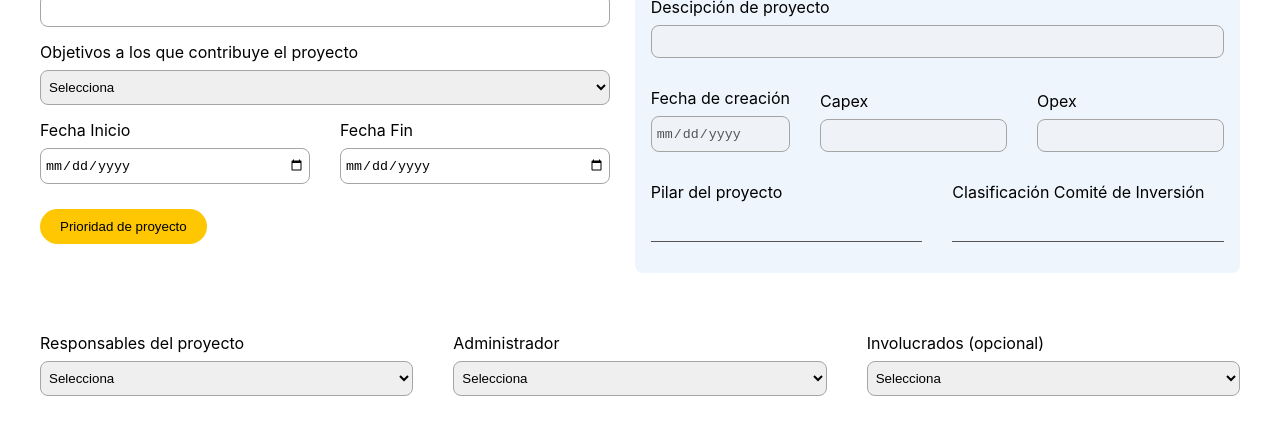
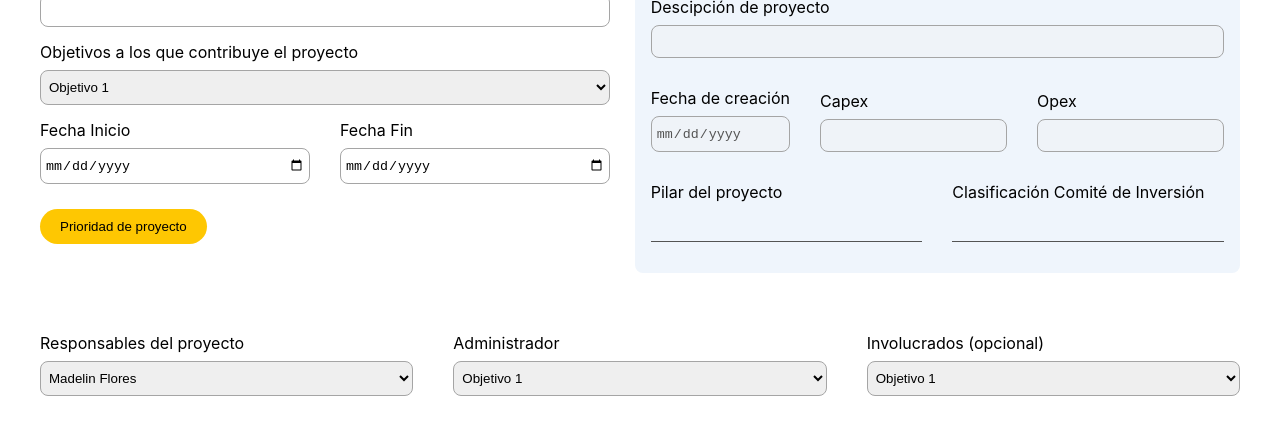
Before and after one commit to MadelinFg/prueba-gs, a React (Create React App) app: page / in a window 1280 px wide. Shown: the part 367-813 px from the top of the page. Built offline with nearby package versions, Linux system fonts and the light colour scheme.

Commit message:
Fix selector warning, Update Header

```diff
--- a/src/components/Header/Header.jsx
+++ b/src/components/Header/Header.jsx
@@ -10,7 +10,9 @@ function Header({}) {
                     <img src={hamburguesa} alt="Menu" className='menu-icon' />
                 </div>
                 <div className="home">
-                    <img src={home} alt="Inicio" className='home-icon' />
+                    <a href="#">
+                        <img src={home} alt="Inicio" className='home-icon' />
+                    </a>
                 </div>
             </div>
             <div className="right-section">
--- a/src/components/comps/InputPeopleSelector/InputPeopleSelector.jsx
+++ b/src/components/comps/InputPeopleSelector/InputPeopleSelector.jsx
@@ -4,11 +4,11 @@ function InputPeopleSelector({options, title}) {
     return (
         <div className="selector-container">
             <label htmlFor="title" className='label-select'>{title}</label>
-                <select id='title' className='input-select'>
+                <select id='title' className='input-select' defaultValue={options[0]}>
                     {
                         options.map((option, index) => {
                             return index === 0 ?
-                            <option key={index} value={index} selected disabled>{option}</option>
+                            <option key={index} value={index} disabled>{option}</option>
                             :
                             <option key={index} value={index}>{option}</option>
                         })
--- a/src/components/comps/InputSelector/InputSelector.jsx
+++ b/src/components/comps/InputSelector/InputSelector.jsx
@@ -4,11 +4,11 @@ function InputSelector({options, title}) {
     return (
         <div className="selector-container">
             <label htmlFor="title" className='label-select'>{title}</label>
-                <select id='title' className='input-select'>
+                <select id='title' className='input-select' defaultValue={options[0]}>
                     {
                         options.map((option, index) => {
                             return index === 0 ?
-                            <option key={index} value={index} selected disabled>{option}</option>
+                            <option key={index} value={index} disabled>{option}</option>
                             :
                             <option key={index} value={index}>{option}</option>
                         })
```
